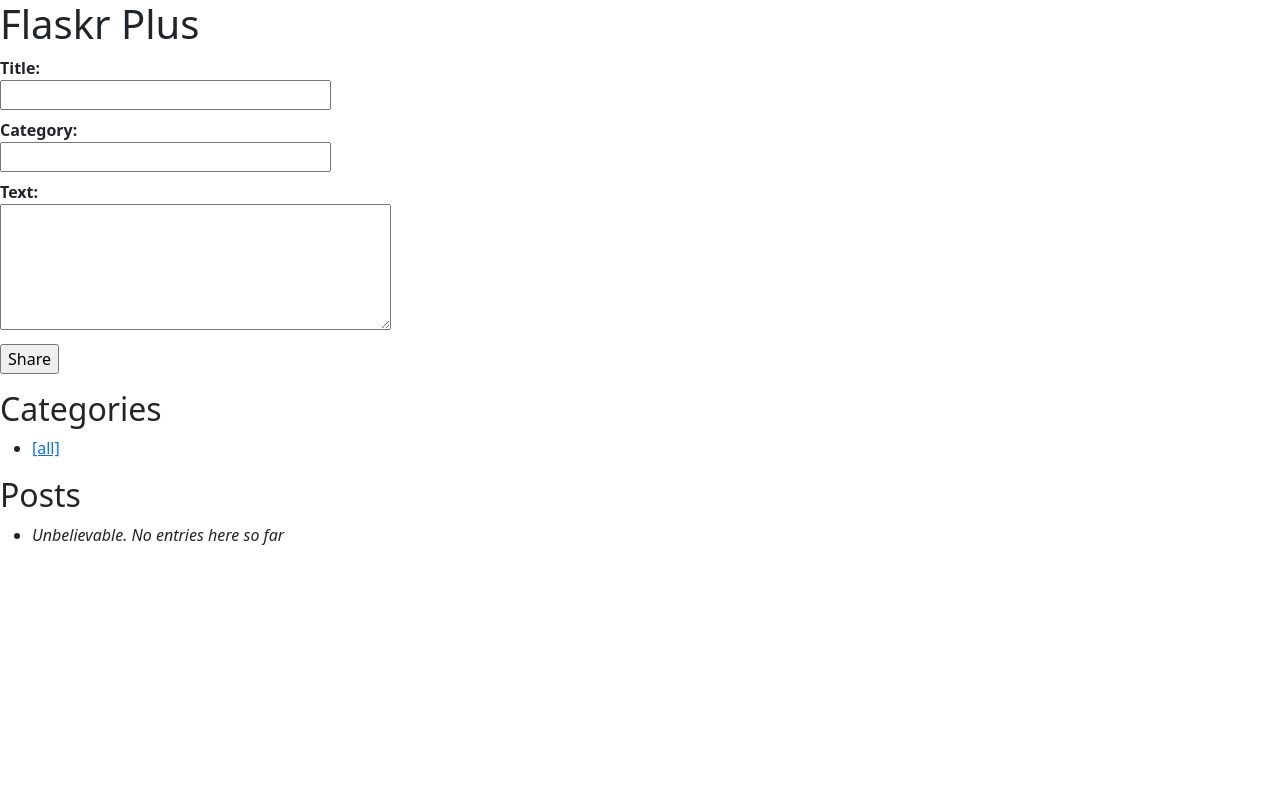
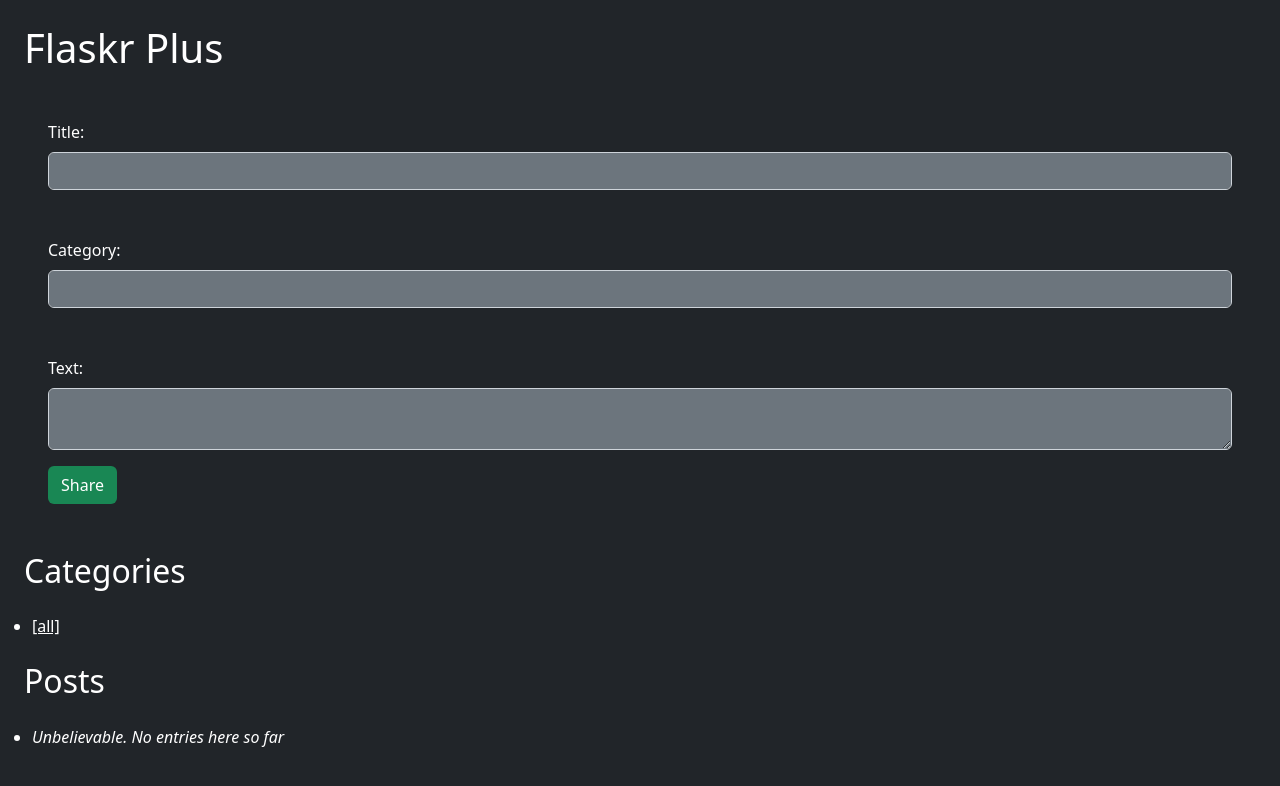
Before and after one commit to st-wicker/_unit_tests_exercise_3_18_25, a Flask app: page / in a window 1280 px wide. Shown: the top 786 px of the page. Run offline with Flask 3, Linux system fonts and the light colour scheme; data that the repository does not hold is empty.

Commit message:
Made it look nice; ran out of time

```diff
--- a/app.py
+++ b/app.py
@@ -90,9 +90,11 @@
 @app.route('/add', methods=['POST'])
 def add_entry():
     """Adds a new post"""
+    print("this happened")
     db = get_db()
     db.execute('INSERT INTO entries (title, category, text) VALUES (?, ?, ?)',
                [request.form['title'], request.form['category'], request.form['text']])
+    print("sql")
     db.commit()
     flash('New entry was successfully posted')
     return redirect(url_for('show_entries'))
@@ -108,7 +110,7 @@
     return redirect(url_for('show_entries'))
 
 
-@app.route('/edit', methods=['POST'])
-def edit_entry():
-    """Edits a selected post"""
-    db = get_db()
+# @app.route('/edit', methods=['POST'])
+# def edit_entry():
+#     """Edits a selected post"""
+#     db = get_db()
--- a/templates/layout.html
+++ b/templates/layout.html
@@ -7,9 +7,9 @@
         <link href="https://cdn.jsdelivr.net/npm/bootstrap@5.2.3/dist/css/bootstrap.min.css" rel="stylesheet" integrity="sha384-rbsA2VBKQhggwzxH7pPCaAqO46MgnOM80zW1RWuH61DGLwZJEdK2Kadq2F9CUG65" crossorigin="anonymous">
         {#<link rel="stylesheet" type="text/css" href="{{ url_for('static', filename='style.css') }}">#}
     </head>
-    <body>
-        <div class="page">
-          <h1>Flaskr Plus</h1>
+    <body class="bg-dark text-white">
+        <div>
+          <h1 class="m-4">Flaskr Plus</h1>
           {% for message in get_flashed_messages() %}
             <div class="flash">{{ message }}</div>
           {% endfor %}
--- a/templates/show_entries.html
+++ b/templates/show_entries.html
@@ -1,24 +1,29 @@
 {% extends "layout.html" %}
 {% block body %}
-  <form action="{{ url_for('add_entry') }}" method="post" class="add-entry">
-    <dl>
-      <dt>Title:
-      <dd><input type="text" size="30" name="title">
-      <dt>Category:
-      <dd><input type="text" size="30" name="category">
-      <dt>Text:
-      <dd><textarea name="text" rows="5" cols="40"></textarea>
-      <dd><input type="submit" value="Share">
-    </dl>
+  <form action="{{ url_for('add_entry') }}" method="post" >
+    <div class="m-5">
+      <label for="title" class="form-label">Title:</label>
+      <input type="text" class="form-control bg-secondary text-white" name="title" id="title">
+    </div>
+    <div class="m-5">
+      <label for="category" class="form-label">Category:</label>
+      <input type="text" class="form-control bg-secondary text-white" name="category" id="category">
+    </div>
+    <div class="m-5">
+      <label for="text" class="form-label">Text:</label>
+      <textarea id="text" class="form-control bg-secondary text-white" name="text"></textarea>
+      <input class="mt-3 btn bg-success text-white" type="submit" value="Share">
+    </div>
+
   </form>
-  <h2>Categories</h2>
+  <h2 class="m-4">Categories</h2>
   <ul class="categories">
-    <li><a href="?">[all]</a></li>
+    <li><a href="?" class="text-white">[all]</a></li>
   {% for category in categories %}
-    <li><a href="?category={{ category.category }}">{{ category.category }}</a></li>
+    <li><a href="?category={{ category.category }}" class="text-white">{{ category.category }}</a></li>
   {% endfor %}
   </ul>
-  <h2>Posts</h2>
+  <h2 class="m-4">Posts</h2>
   <ul class="entries">
   {% for entry in entries %}
     <li>
@@ -30,7 +35,7 @@
              to the request handler. -->
         <form action="{{ url_for('delete_entry') }}" method="post">
           <input type="hidden" name="id" value="{{ entry.id }}">
-          <button type="submit" class="del-button">Delete</button>
+          <button type="submit" class="mt-3 btn bg-danger text-white">Delete</button>
         </form>
     </li>
   {% else %}
```
